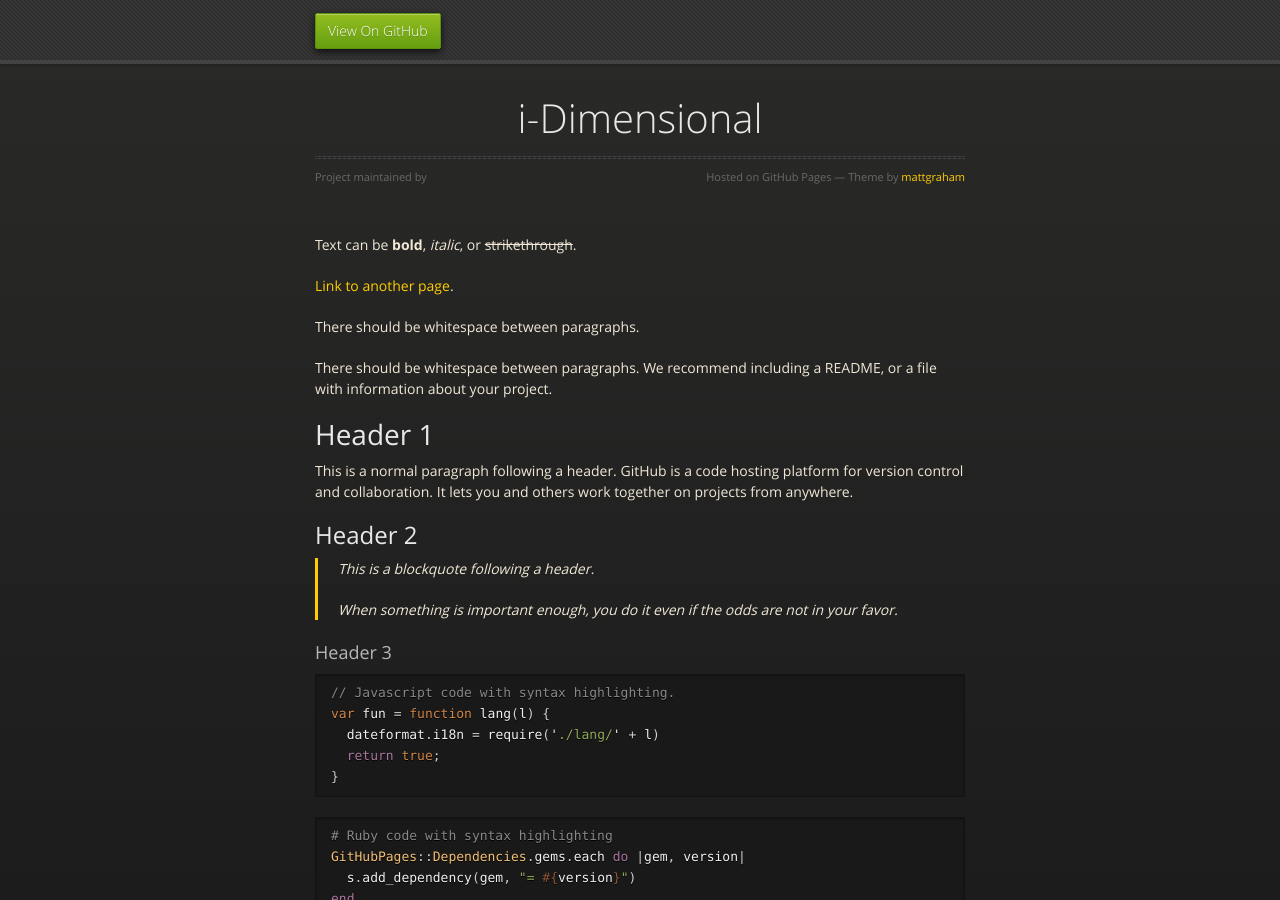
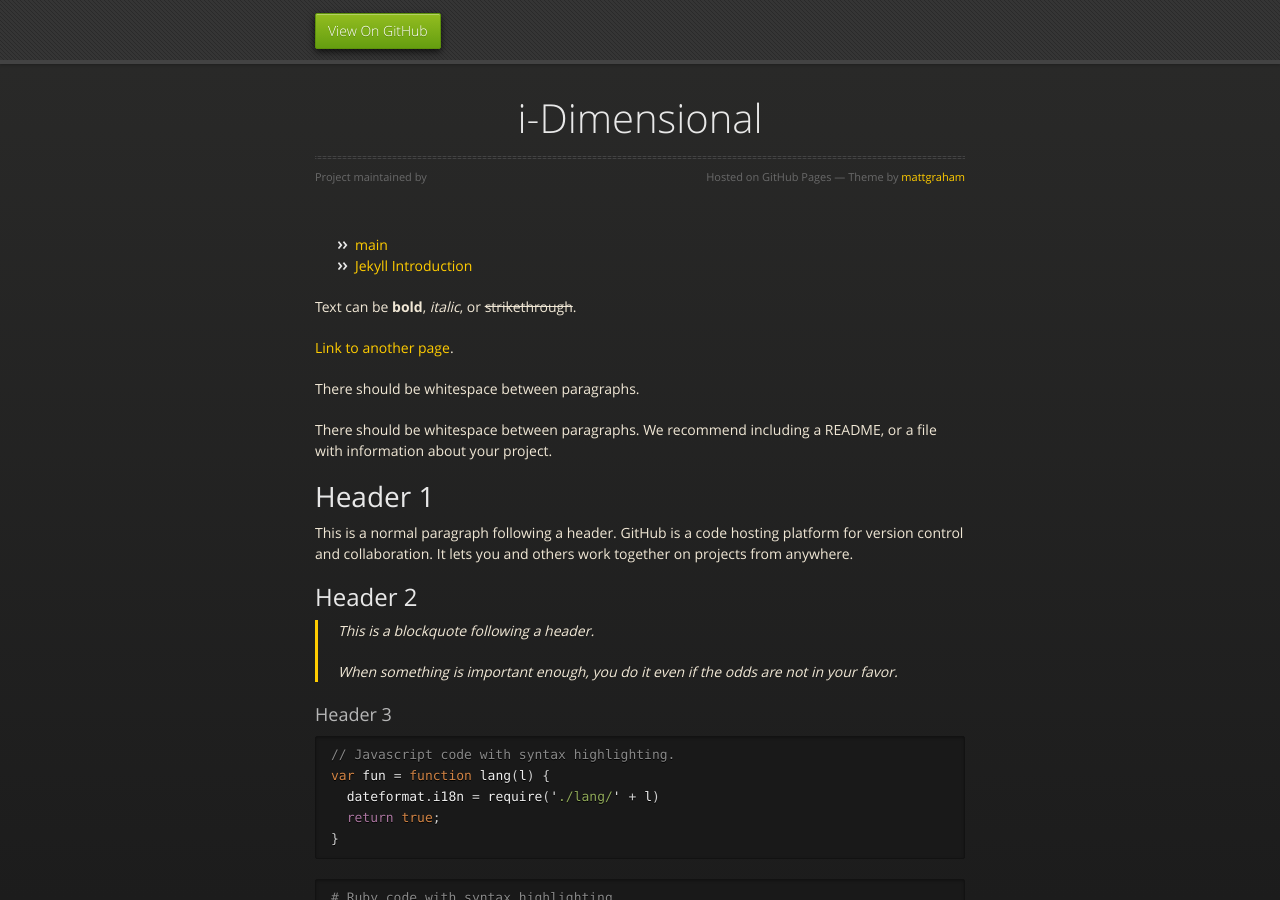
Before and after one commit to nadathos/nadathos.github.io, a Jekyll site: the page built from index.md, in a window 1280 px wide and 900 px high. Built offline with Jekyll 4.4.1, drawn with Linux system fonts in a browser that asks for light colours.

Commit message:
Update index.md

```diff
--- a/index.md
+++ b/index.md
@@ -1,6 +1,15 @@
 ---
 layout: default
 ---
+
+<ul>
+  {% for post in site.posts %}
+      <li>
+        <a href="{{ post.url }}">{{ post.title }}</a>
+      </li>
+    {% endfor %}
+</ul>>
+
 
 Text can be **bold**, _italic_, or ~~strikethrough~~.
 
```
